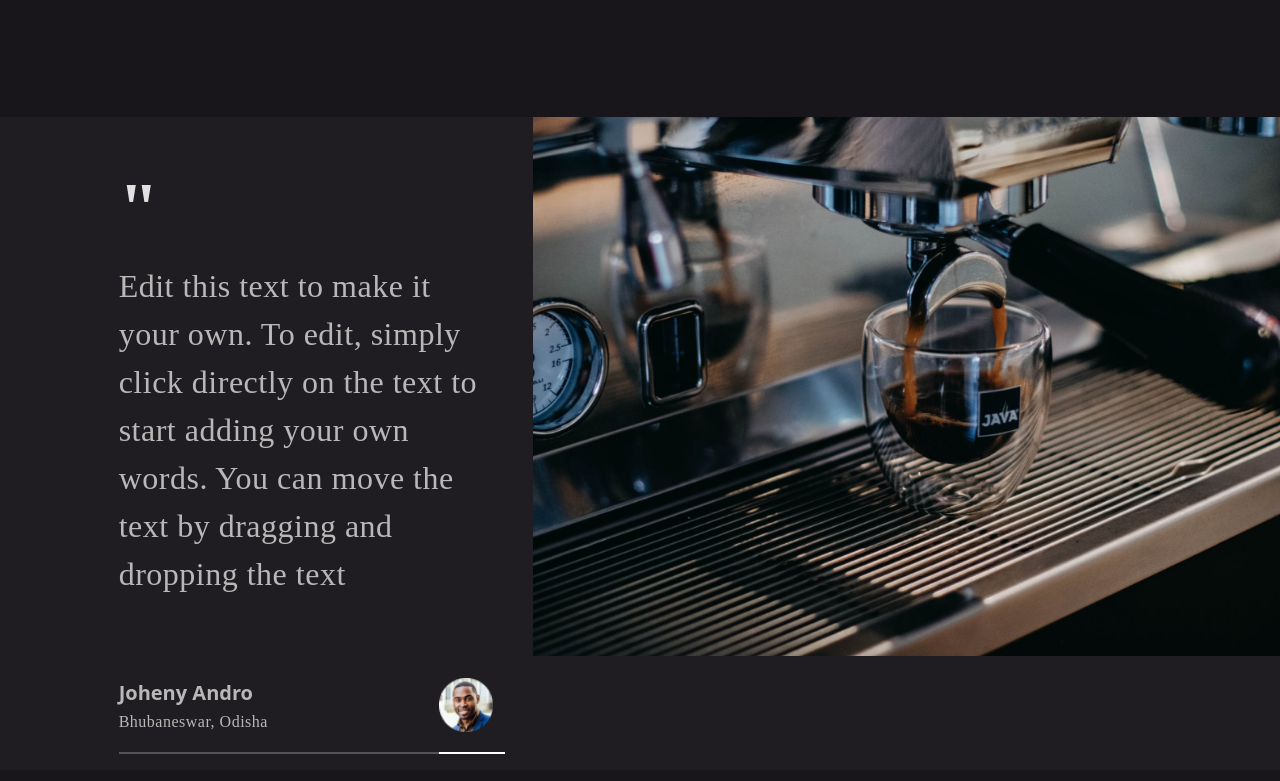
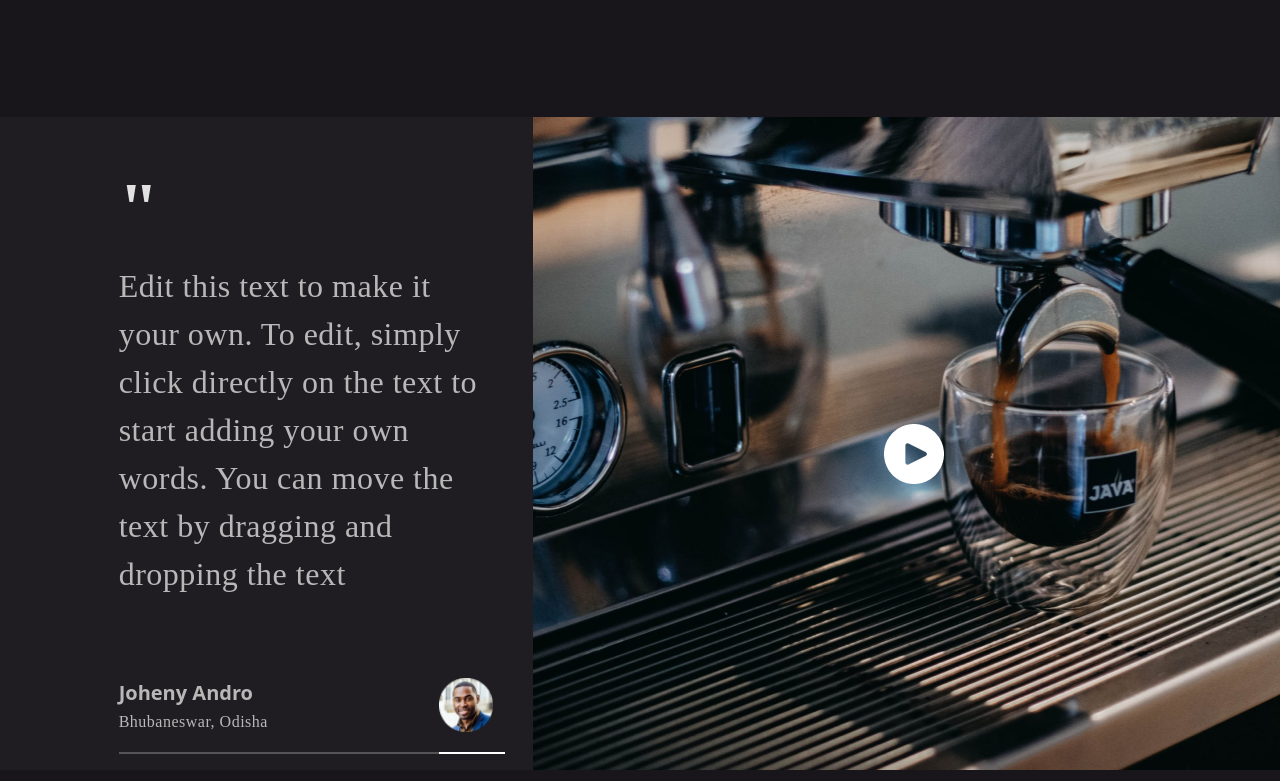
Before and after one commit to hieudevplus/Test-HTML-CSS, a plain HTML site: page index.html in a window 1280 px wide. Shown: the part 3479-4260 px from the top of the page. Drawn offline with nearby package versions, Linux system fonts and the light colour scheme; a web font is replaced by a local one.

Commit message:
add Play image

```diff
--- a/css/styte.css
+++ b/css/styte.css
@@ -268,6 +268,21 @@ header, .blog, .contact,.know-more,.quote,.serving,.menu{
 }
 .quote-right{
     padding: 0px;
+    background: url(../public/image/quote-bg.png) no-repeat fixed;
+    position: relative;
+
+}
+.quote-right img{
+    position: absolute;
+    width: 60px;
+    left: 47%;
+    top: 47%;
+
+}
+.quote-play{
+    position: absolute;
+    left: 48%;
+    top: 48%;
 }
 .quote-text{
     padding-top: 45px;
@@ -283,9 +298,6 @@ header, .blog, .contact,.know-more,.quote,.serving,.menu{
     font-weight: 500;
     font-size: 32px;
     line-height: 48px;
-}
-.quote-right img{
-    width: 100%;
 }
 .person-tab{
     margin-top: 80px;
--- a/index.html
+++ b/index.html
@@ -333,16 +333,16 @@
             </div>
           </div>
           <div class="quote-right col-md-7">
-            <img src="public/image/Image (6).png" alt="">
+            <img class="quote-play" src="public/image/Play.png" alt="">
           </div>
         </div>
       </article>
 
       <!-- Blog -->
       <article class="blog">
-        <div class="container" data-aos="fade-up" data-aos-duration="2500">
+        <div class="container" >
           <h2>Read Our Lastest Blog</h2>
-          <div class="row blog-items">
+          <div class="row blog-items" data-aos="fade-up" data-aos-duration="2500">
             <div class="col-md-4">
               <div class="blog-item">
                 <div class="blog-item-top">
```
Also changed, not shown: public/image/Play.png (added), public/image/quote-bg.png (renamed from public/image/Image (6).png).
